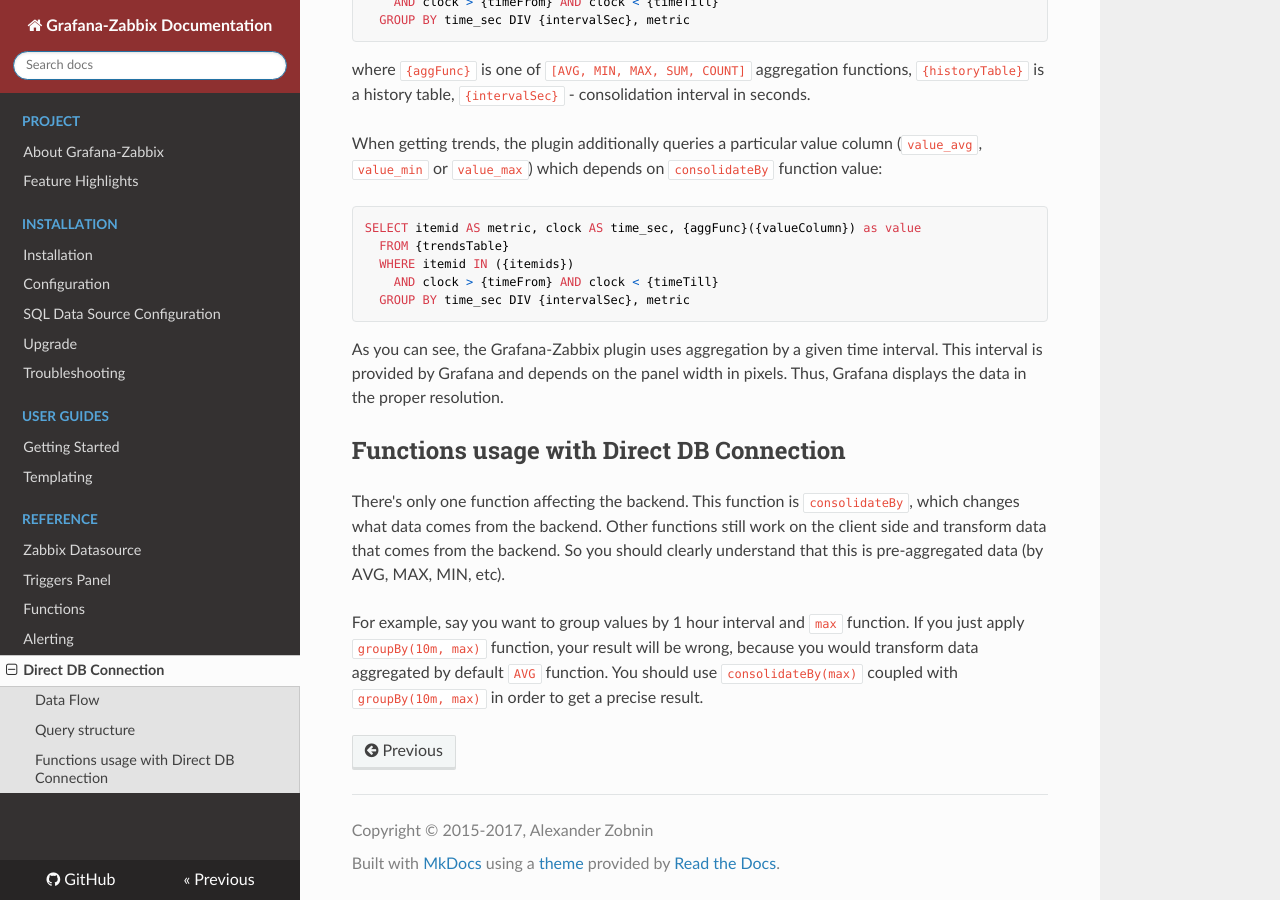
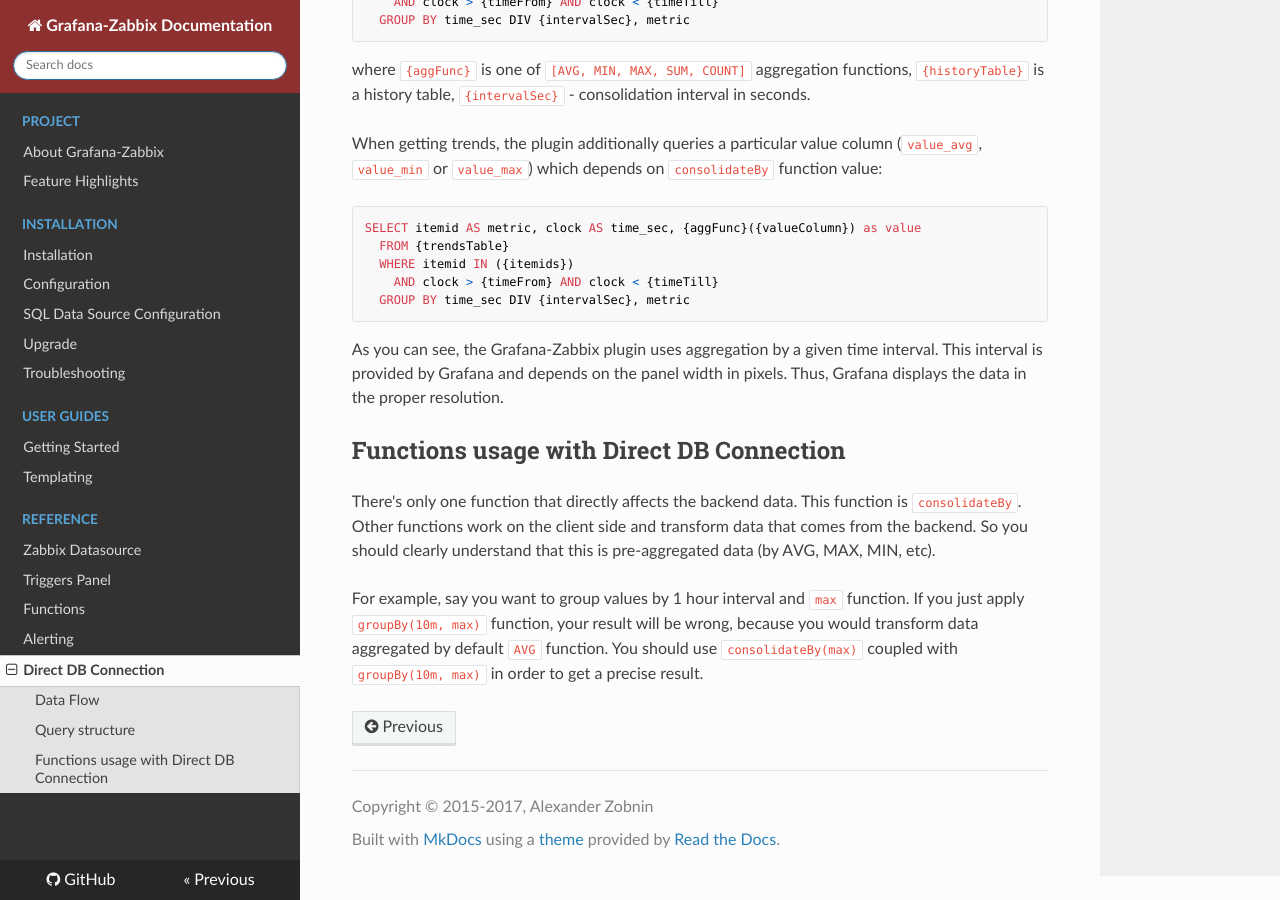
Before and after one commit to grafana/grafana-zabbix, an MkDocs documentation site: the page built from docs/sources/reference/direct-db-connection.md, in a window 1280 px wide and 900 px high, scrolled down 1176 px. Built offline with MkDocs 1.6.1, drawn with Linux system fonts in a browser that asks for light colours; nearby versions of some CDN libraries; old or Windows-style settings are respelled for this version of MkDocs.

Commit message:
Update direct-db-connection.md
Updated the consolidateBy sentence.

```diff
--- a/docs/sources/reference/direct-db-connection.md
+++ b/docs/sources/reference/direct-db-connection.md
@@ -49,8 +49,6 @@
 ## Functions usage with Direct DB Connection
 
 
-There's only one function affecting the backend. This function is `consolidateBy`, which changes what data comes from
-the backend. Other functions still work on the client side and transform data that comes from the backend. So you should
-clearly understand that this is pre-aggregated data (by AVG, MAX, MIN, etc).
+There's only one function that directly affects the backend data. This function is `consolidateBy`. Other functions work on the client side and transform data that comes from the backend. So you should clearly understand that this is pre-aggregated data (by AVG, MAX, MIN, etc).
 
 For example, say you want to group values by 1 hour interval and `max` function. If you just apply `groupBy(10m, max)` function, your result will be wrong, because you would transform data aggregated by default `AVG` function. You should use `consolidateBy(max)` coupled with `groupBy(10m, max)` in order to get a precise result.
```
